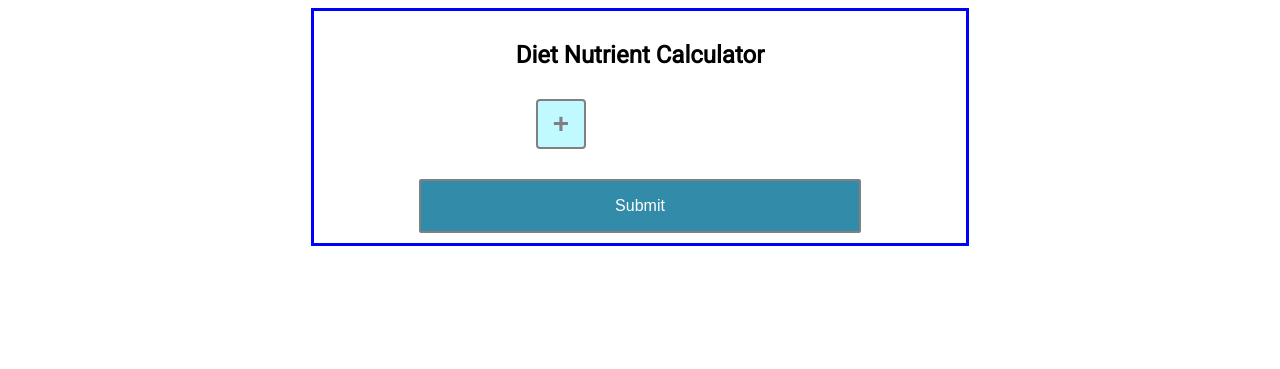
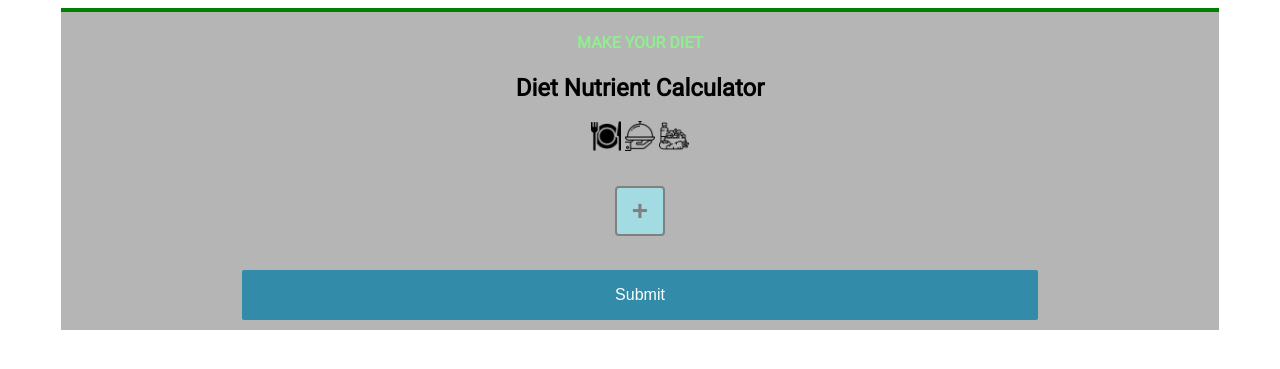
Before and after one commit to GianisTsol/nutrient-calculator, a Flask app: page / in a window 1280 px wide. Shown: the top 369 px of the page. Run offline with Flask 2, Linux system fonts and the light colour scheme.

Commit message:
UI changes

```diff
--- a/app.py
+++ b/app.py
@@ -68,6 +68,7 @@ sizes = [
     "g",
     "g",
     "g",
+    "mg",
     "mg",
     "mg",
     "mg",
--- a/foods.json
+++ b/foods.json
@@ -11,7 +11,7 @@
 {"name": "Walnuts 14halves", "nuts": [18.5, 4.3, 2.0, 0.7, 1.9, 1.7, 27.8, 0.8, 125.2, 44.9, 98.3, 0.6, 0.9, 0.5, 1.0, 1.4, 0.0, 0.0, 0.0, 0.3, 0.4, 0.1, 0.0, 0.3, 0.2, 0.2, 0.0, 27.8, 0.0, 27.8, 27.8, 11.1, 0.0, 0.0, 3.4, 0.0, 0.0, 5.7, 0.0, 2.6, 0.2, 0.0, 0.0, 0.0, 0.0, 0.8, 0.0, 2579.0, 10818.0], "calories": 186.0, "limit": 3, "image": "Walnuts14halves.jpg", "mult": 1},
 {"name": "Cooked Pasta (Unenriched) 100grams", "nuts": [0.9, 5.8, 29.1, 0.6, 1.8, 0.2, 7.0, 0.5, 44.0, 18.0, 58.0, 1.0, 0.5, 0.1, 0.3, 26.4, 0.0, 0.0, 0.0, 0.0, 0.0, 0.0, 0.0, 0.4, 0.1, 0.0, 0.0, 7.0, 0.0, 7.0, 7.0, 6.4, 0.0, 0.0, 0.0, 0.0, 0.0, 0.0, 0.0, 7.0, 0.1, 0.0, 0.0, 0.0, 0.0, 0.0, 0.0, 24.0, 295.0], "calories": 158.0, "limit": 3, "image": "CookedPasta(Unenriched)100grams.jpg", "mult": 1},
 {"name": "White Bread 45g", "nuts": [1.5, 4.0, 21.0, 2.6, 1.2, 0.3, 64.8, 1.6, 56.7, 10.4, 44.1, 220.5, 0.3, 0.01, 0.2, 9.9, 22.0, 0.0, 0.0, 0.0, 0.0, 0.2, 0.1, 2.2, 0.2, 0.0, 0.0, 50.0, 38.7, 11.3, 77.0, 6.6, 0.0, 0.0, 0.0, 0.0, 0.0, 0.5, 0.0, 19.8, 0.1, 0.0, 0.0, 0.0, 0.0, 0.1, 0.0, 75.0, 645.0], "calories": 120.0, "limit": 1, "image": "WhiteBread45g.jpg", "mult": 1},
-{"name": "Feta Cheese 100g", "nuts": [21.5, 14.2, 3.9, 0.0, 0.0, 13.3, 493.0, 0.7, 62.0, 19.0, 337.0, 1139.0, 2.9, 0.01, 0.0, 15.0, 0.0, 0.0, 0.0, 125.0, 0.0, 0.2, 0.8, 1.0, 1.0, 0.4, 0.0, 32.0, 0.0, 32.0, 32.0, 15.4, 1.7, 125.0, 3.0, 0.0, 0.0, 422.0, 0.0, 0.0, 0.2, 0.4, 16.0, 0.0, 0.4, 1.8, 0.0, 265.0, 326.0], "calories": 265.0, "limit": 2, "image": "FetaCheese100g.jpg", "mult": 0.5},
+{"name": "Feta Cheese 50g", "nuts": [21.5, 14.2, 3.9, 0.0, 0.0, 13.3, 493.0, 0.7, 62.0, 19.0, 337.0, 1139.0, 2.9, 0.01, 0.0, 15.0, 0.0, 0.0, 0.0, 125.0, 0.0, 0.2, 0.8, 1.0, 1.0, 0.4, 0.0, 32.0, 0.0, 32.0, 32.0, 15.4, 1.7, 125.0, 3.0, 0.0, 0.0, 422.0, 0.0, 0.0, 0.2, 0.4, 16.0, 0.0, 0.4, 1.8, 0.0, 265.0, 326.0], "calories": 265.0, "limit": 2, "image": "FetaCheese100g.jpg", "mult": 0.5},
 {"name": "Hard Boiled Eggs large50g", "nuts": [5.3, 6.3, 0.6, 0.6, 0.0, 1.6, 25.0, 0.6, 63.0, 5.0, 86.0, 62.0, 0.5, 0.0, 0.0, 15.4, 2.4, 0.0, 0.0, 74.5, 0.0, 0.03, 0.3, 0.0, 0.7, 0.1, 0.0, 22.0, 0.0, 22.0, 22.0, 146.9, 0.6, 74.0, 5.5, 0.0, 5.0, 260.0, 0.0, 176.5, 0.5, 1.1, 43.5, 0.0, 1.1, 0.2, 0.0, 22.0, 594.0], "calories": 78.0, "limit": 1, "image": "HardBoiledEggslarge50g.jpg", "mult": 1},
 {"name": "Tomatoes 1medium 128g", "nuts": [0.2, 1.1, 3.3, 3.2, 1.5, 0.0, 12.3, 0.3, 291.5, 13.5, 29.5, 6.2, 0.2, 0.1, 0.1, 0.0, 2.8, 0.0, 0.0, 51.7, 16.9, 0.04, 0.0, 0.7, 0.1, 0.1, 0.0, 18.5, 0.0, 18.5, 18.5, 8.2, 0.0, 0.0, 552.3, 124.2, 0.0, 1024.6, 3164.8, 151.3, 0.7, 0.0, 0.0, 0.0, 0.0, 9.7, 0.0, 4.0, 98.0], "calories": 22.0, "limit": 3, "image": "Tomatoes1medium128g.jpg", "mult": 1},
 {"name": "Gouda Cheese 1oz 28g", "nuts": [7.8, 7.1, 0.6, 0.6, 0.0, 5.0, 198.8, 0.1, 34.4, 8.2, 155.1, 232.6, 1.1, 0.0, 0.0, 4.1, 0.0, 0.0, 0.0, 46.9, 0.0, 0.0, 0.1, 0.0, 0.1, 0.0, 0.0, 6.0, 0.0, 6.0, 6.0, 4.4, 0.4, 46.6, 2.8, 0.0, 0.0, 159.9, 0.0, 0.0, 0.1, 0.1, 5.7, 0.0, 0.1, 0.7, 0.0, 112.0, 75.0], "calories": 101.0, "limit": 1, "image": "GoudaCheese1oz28g.jpg", "mult": 1},
--- a/static/css/main.css
+++ b/static/css/main.css
@@ -10,6 +10,7 @@
   width: 50px;
   height: 50px;
   padding: auto;
+  outline: none;
 }
 
 .subbtn {
@@ -17,11 +18,16 @@
   color: white;
   padding: 16px;
   font-size: 16px;
-  border: solid 2px grey;
+  border: none;
   border-radius: 2px;
   cursor: pointer;
   width: 70%;
+  outline: none;
 }
+
+.subbtn:hover{background-color: #3488a3;}
+
+.subbtn:focus{background-color: #307e96;}
 
 .dropbtn:hover, .dropbtn:focus {
   background-color: rgb(150, 246, 255, 1);
@@ -94,13 +100,15 @@
 }
 
 .InputFields {
-  display: grid;
-  grid-template-columns: 1fr 1fr;
-  padding: auto;
+  display: flex;
+  flex-wrap: wrap;
+  justify-content: space-between;
+  justify-items: center;
   text-align: center;
+
   margin: auto;
-  margin-top: 30px;
-  margin-bottom: 30px;
+  margin-top: 3%;
+  margin-bottom: 3%;
   width: 50%;
 }
 
@@ -127,6 +135,10 @@
     width: 50px;
     font-weight: bold;
     text-align: center;
+    border-radius: 2px;
+    outline:0;
+    background-color: rgba(222, 222, 222);
+    border: 1px solid black;
 }
 .dropdown a:hover {background-color: #ddd;}
 
@@ -135,18 +147,56 @@
 .center {
   margin: auto;
   width: 50%;
-  border: 3px solid blue;
+  width: fit-content;
   padding: 10px;
   text-align: center;
+  background-color: #b5b5b5;
 }
 
 .num-input{
-
   border-radius: 3px;
   border: 1px solid;
-  background-color: rgba(225, 232, 235, 0.8);
+  background-color: rgba(125, 125, 125, 0.8);
   margin: 10px;
   width: fit-content;
-  display: inline-block;
+  min-width: 40%;
+  flex-grow: 1;
   display: block;
 }
+
+@media only screen and (max-device-width: 1100px) {
+  .center {
+    width: 90%;
+  }
+}
+
+.pane {
+  display: block;
+  background-color: green;
+  vertical-align: top;
+  height: 4px;
+  width 100%;
+  margin: -10px;
+}
+
+header{
+  padding: 10px;
+}
+
+header h4 {
+  color: lightgreen;
+}
+
+header div{
+  display: block;
+  margin: auto;
+  width : 100px;
+  height : 20px;
+}
+
+header div img{
+  display: inline-block;
+  vertical-align: middle;
+  object-fit: scale-down;
+  max-width: 30px;
+}
--- a/templates/index.html
+++ b/templates/index.html
@@ -2,7 +2,7 @@
 <html>
 <head>
 
-  <meta name="viewport" content="width=device-width, initial-scale=1">
+  <meta name="viewport" content="width=device-width, initial-scale=1.0">
   <link rel="stylesheet" href="static/css/main.css">
   <link rel="stylesheet" href="static/css/common.css">
    <script src="https://ajax.googleapis.com/ajax/libs/jquery/3.5.1/jquery.min.js"></script>
@@ -18,9 +18,18 @@
 <body>
 
 <div class="center">
+  <div class="pane"></div>
+  <header>
+      <h4>MAKE YOUR DIET</h4>
       <h2>Diet Nutrient Calculator</h2>
+      <div>
+        <img src="static/content/98017.png"></img>
+        <img src="static/content/701965.png"></img>
+        <img src="static/content/706133.png"></img>
+      </div>
       <span id="notification"></span>
-      <div class="InputFields" id="inputs">
+  </header>
+    <div class="InputFields" id="inputs">
       <div id="input-default" style="display:none" class="num-input">
         <h2>NAME</h2>
         <button class="delete-btn">X</button>
```
Also changed, not shown: static/content/701965.png (added), static/content/706133.png (added), static/content/98017.png (added).
